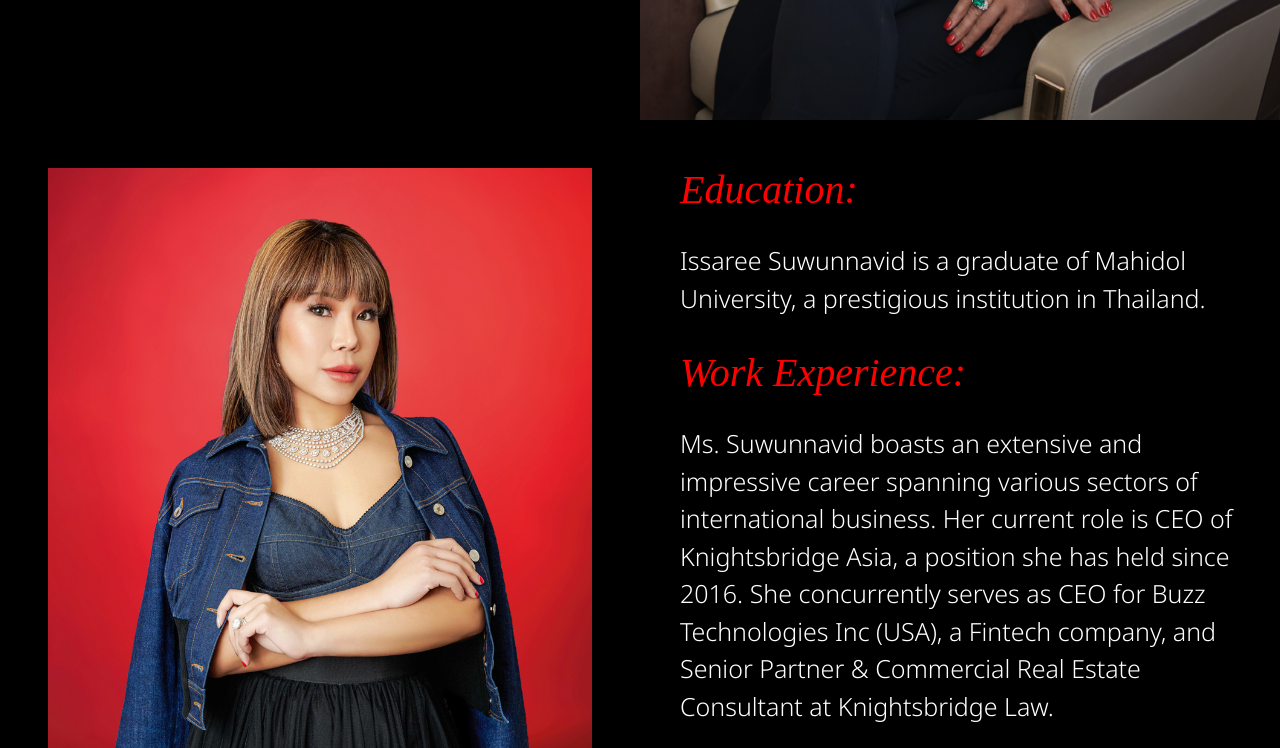
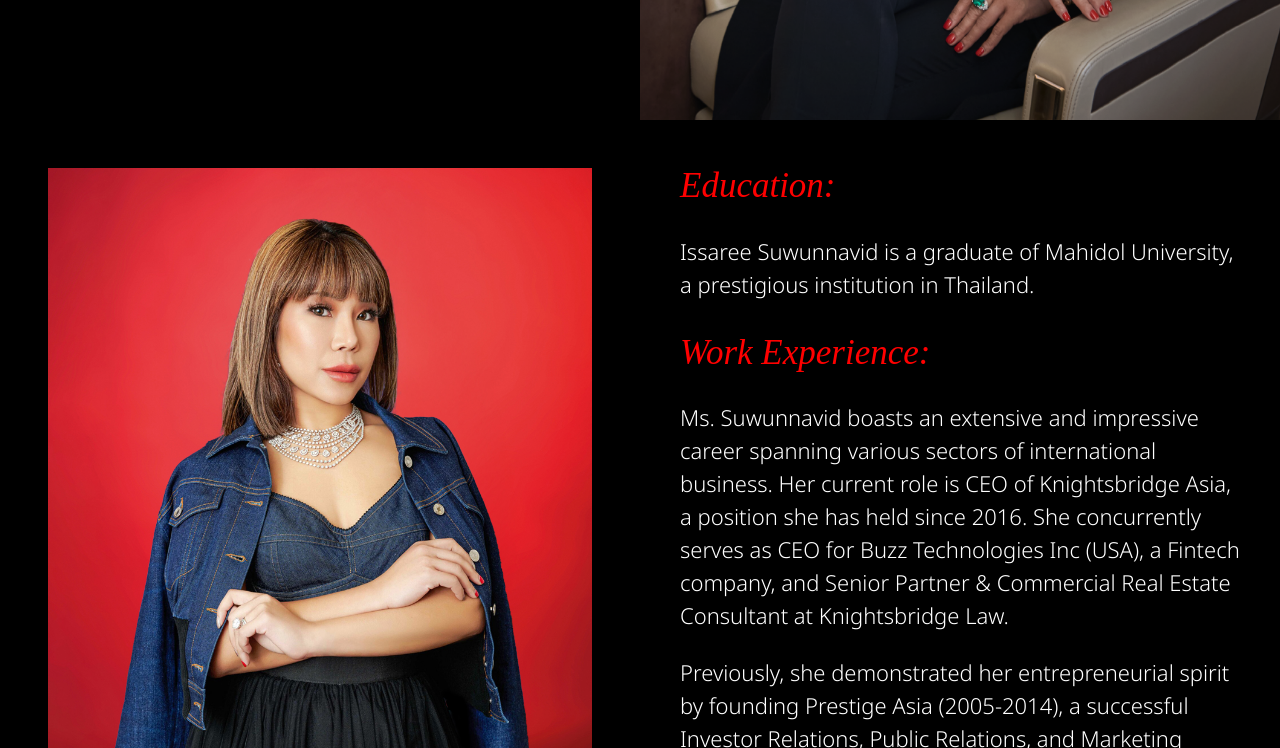
Before and after one commit to HHTTTD/Issaree_Suwunnavid-Profile, a website: page index.html in a window 1280 px wide. Shown: the part 680-1428 px from the top of the page. Drawn offline with nearby package versions, Linux system fonts and the light colour scheme.

Commit message:
modified:   index.html

```diff
--- a/index.html
+++ b/index.html
@@ -33,11 +33,11 @@
   </div>
 
   <!-- เนื้อหา -->
-  <div class="flex flex-col text-[25px] p-10 space-y-6">
-    <h2 class="text-[#FF0000] italic text-[40px] font-thinfont-serif font-[Baskerville]">Education:</h2>
+  <div class="flex flex-col text-[22px] p-10 space-y-6">
+    <h2 class="text-[#FF0000] italic text-[35px] font-thinfont-serif font-[Baskerville]">Education:</h2>
     <p>Issaree Suwunnavid is a graduate of Mahidol University, a prestigious institution in Thailand.</p>
 
-    <h2 class="text-[#FF0000] italic text-[40px] font-medium font-[Baskerville]">Work Experience:</h2>
+    <h2 class="text-[#FF0000] italic text-[35px] font-medium font-[Baskerville]">Work Experience:</h2>
     <p>Ms. Suwunnavid boasts an extensive and impressive career spanning various sectors of international business. Her current role is CEO of Knightsbridge Asia, a position she has held since 2016. She concurrently serves as CEO for Buzz Technologies Inc (USA), a Fintech company, and Senior Partner & Commercial Real Estate Consultant at Knightsbridge Law.</p>
     <p>Previously, she demonstrated her entrepreneurial spirit by founding Prestige Asia (2005-2014), a successful Investor Relations, Public Relations, and Marketing company. Now, as a part of Knightsbridge, it has transformed to Prestige Infinity, a strong CRM tool for corporates and a luxury personal concierge to individual clients. Her leadership extends beyond the private sector. Ms. Suwunnavid served as CEO & President of Solar Energy Co., Ltd (2010-2011) and Asia CEO for Ebeling Heffernan (2009), a financial publication company (currently www.livetradingnews.com).</p>
     <p>Her early career included experience in project management, sales, and marketing. She played a key role in the design, construction, and launch of Koi Restaurant Bangkok, a branch of the renowned LA establishment. She also held a sales and marketing position at Koll, a real estate management company.</p>
```
